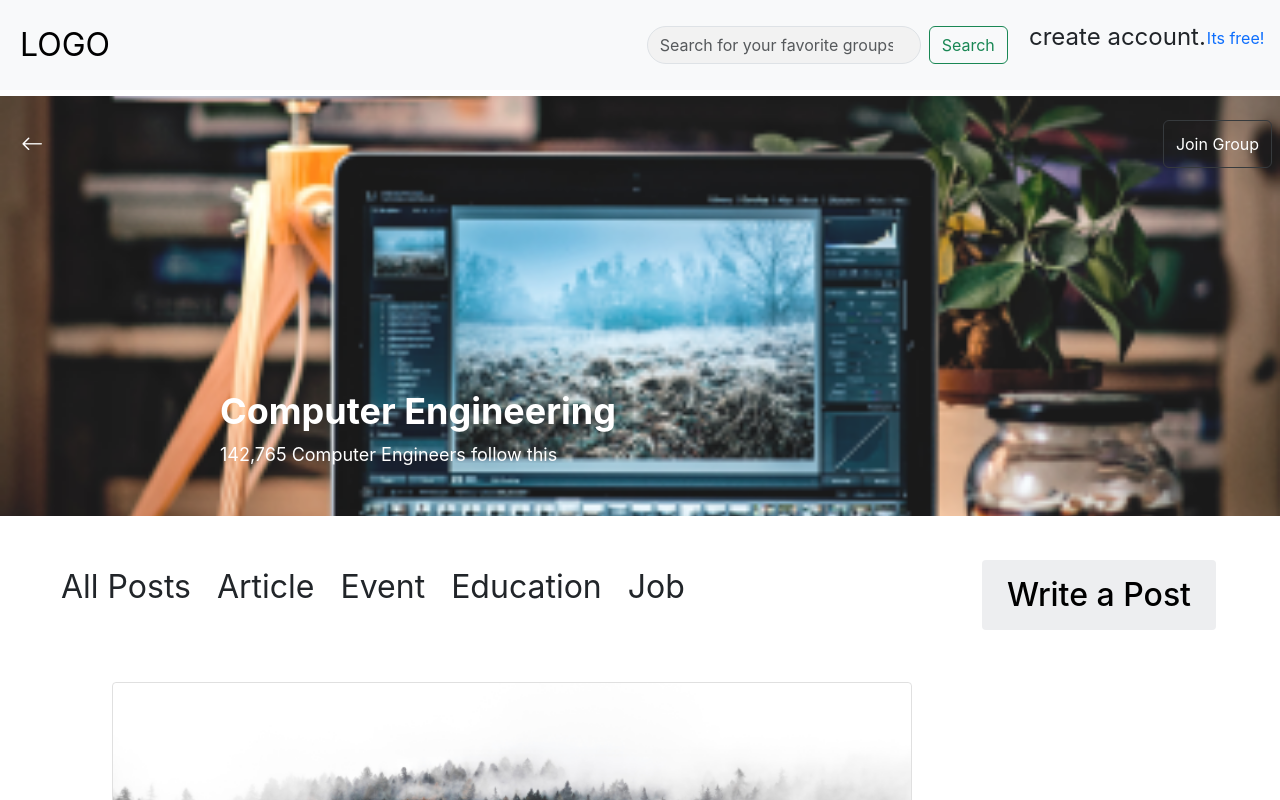
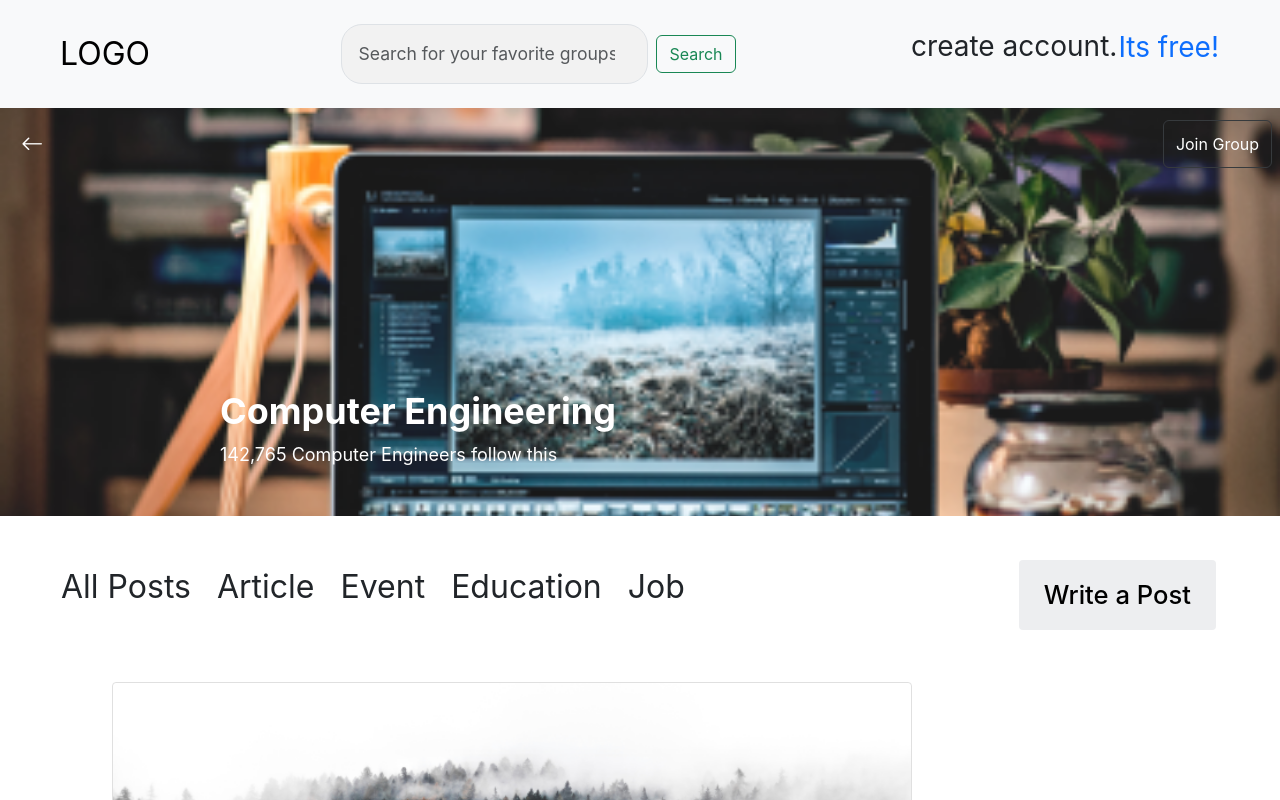
Before and after one commit to muskan2532150/Convin, a React (Create React App) app: page / in a window 1280 px wide. Shown: the top 800 px of the page. Built offline with nearby package versions, Linux system fonts and the light colour scheme.

Commit message:
Update Navbar CSS

```diff
--- a/src/Component/Navbar.js
+++ b/src/Component/Navbar.js
@@ -22,34 +22,40 @@ const Navbar = () => {
   };
 
   return (
-    <nav className="navbar navbar-expand-lg bg-body-tertiary custom-nav">
+    <nav className="navbar navbar-expand-lg bg-body-tertiary px-lg-5">
       <div className="container-fluid">
-        <div className="d-flex justify-content-between w-100 p-2">
+        {/* <div className="d-flex justify-content-between w-100 p-2"> */}
         <Link className="navbar-brand fs-2" to="/">LOGO</Link>
         <button className="navbar-toggler" type="button" data-bs-toggle="collapse" data-bs-target="#navbarSupportedContent" aria-controls="navbarSupportedContent" aria-expanded="false" aria-label="Toggle navigation">
           <span className="navbar-toggler-icon" />
         </button>
-        </div>
-        <div className="collapse navbar-collapse fs-4 justify-content-around w-100 gap-3" id="navbarSupportedContent">
-          <form className="d-flex" role="search">
+        {/* </div> */}
+        <div className="collapse navbar-collapse fs-4 " id="navbarSupportedContent">
+          <div className='d-flex align-items-center justify-content-center flex-grow-1'>
+            <form className="d-flex mobile-search" role="search">
               <input
-              className="form-control me-2 srinput"
+                className="form-control me-lg-2 srinput"
                 type="search"
                 placeholder="Search for your favorite groups in ATG"
                 aria-label="Search"
                 value={query}
                 onChange={SearchInput}
               />
-            <button className="btn btn-outline-success" type="submit" onClick={searchHandler}>Search</button>
+              <div className='d-flex align-items-center'>
+                <button className="btn btn-outline-success my-2 my-sm-0" type="submit" onClick={searchHandler}>Search</button>
+              </div>
             </form>
-          <p>
+          </div>
+          <div className='mobile-signup'>
+            <p className='d-flex align-items-center fs-3'>
               create account.
               <span>
-              <button type="button" className="btn text-primary p-0" onClick={ClickHandle}>
+                <button type="button" className="btn text-primary p-0 fs-3" onClick={ClickHandle}>
                   Its free!
                 </button>
               </span>
             </p>
+          </div>
         </div>
       </div>
     </nav>
--- a/src/assets/Navbar.css
+++ b/src/assets/Navbar.css
@@ -1,12 +1,34 @@
-.custom-nav{
-background: #F8F9FA;
-}
-
-.custom-nav-css{
-    width: 100%;
+.custom-navbar{
+background: #B47978;
 }
 
 .srinput{
     background: #F2F2F2;
     border-radius: 21px;
+    width: 100%;
+    padding: 1rem;
+    font-size: 1.1rem;
+    margin: 1rem 0;
 }
+
+/* Custom styles for Navbar */
+@media (max-width: 767px) {
+  .srinput{
+    padding: 1.4rem;
+    font-size: 1.3rem;
+  }
+
+    .mobile-search {
+        flex-direction: column;
+        align-items: center;
+        width: 100%;
+      }
+
+      .mobile-signup {
+        margin-top: 10px;
+      }
+
+      .mobile-btn{
+        width: 50%;
+      }
+}
--- a/src/assets/PostContainer.css
+++ b/src/assets/PostContainer.css
@@ -42,7 +42,7 @@
     background: #EDEEF0;
     border-radius: 4px;
     font-weight: 500;
-    font-size: 2rem;
+    font-size: 1.6rem;
     line-height: 20px;
     color: #000000;
 }
@@ -84,6 +84,10 @@ option {
 
 
 @media (max-width: 576px) {
+    .main-section{
+margin-top: 4rem;
+    }
+
     .li-btn {
         font-size: 1.4rem;
     }
```
Lines whose indentation alone changed are shown as unchanged.
